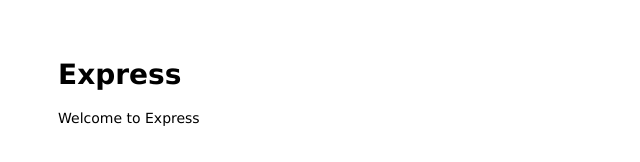
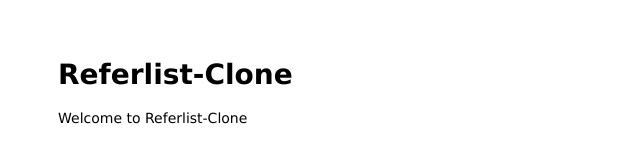
Before and after one commit to santhosh-chinnasamy/referlist-clone, a website: page public/index.html in a window 1280 px wide. Shown: the whole page, without its empty margins (0-640 px from the left). Drawn offline with Linux system fonts and the light colour scheme.

Commit message:
add comments

```diff
--- a/_helpers/validation.js
+++ b/_helpers/validation.js
@@ -1,6 +1,7 @@
 const validator = require('express-validator');
 const apiResponse = require('./apiresponse');
 
+// validate login credentials
 exports.validate_login = [
     validator.check('email').not().isEmpty().withMessage('email must not be empty'),
     validator.check('password').not().isEmpty().withMessage('password must not be empty'),
@@ -12,6 +13,7 @@
     }
 ];
 
+// validate signup input
 exports.validate_signup = [
     validator.check('name').not().isEmpty().withMessage('name must not be empty'),
     validator.check('password').not().isEmpty().withMessage('password must not be empty'),
@@ -24,6 +26,7 @@
     }
 ];
 
+// validate waitlist input
 exports.validate_list = [
     validator.check('list_name').not().isEmpty().withMessage('list name must not be empty'),
     validator.check('description').not().isEmpty().withMessage('description must not be empty'),
--- a/controllers/user.js
+++ b/controllers/user.js
@@ -4,6 +4,7 @@
 const md5 = require('md5');
 const jwt = require('jsonwebtoken');
 
+// login with email and password
 exports.login = async (req,res) => {
     let {email,password} = req.body;
     password = await md5(password);
@@ -24,6 +25,7 @@
     }
 };
 
+// signup route
 exports.signup = async (req,res) => {
     let {
         name,
--- a/public/index.html
+++ b/public/index.html
@@ -1,13 +1,13 @@
 <html>
 
 <head>
-  <title>Express</title>
+  <title>Referlist-Clone</title>
   <link rel="stylesheet" href="/stylesheets/style.css">
 </head>
 
 <body>
-  <h1>Express</h1>
-  <p>Welcome to Express</p>
+  <h1>Referlist-Clone</h1>
+  <p>Welcome to Referlist-Clone</p>
 </body>
 
 </html>
```
Also changed, not shown: _helpers/apiresponse.js (+0 -9 lines), controllers/waitlist.js (+7 -0 lines).
